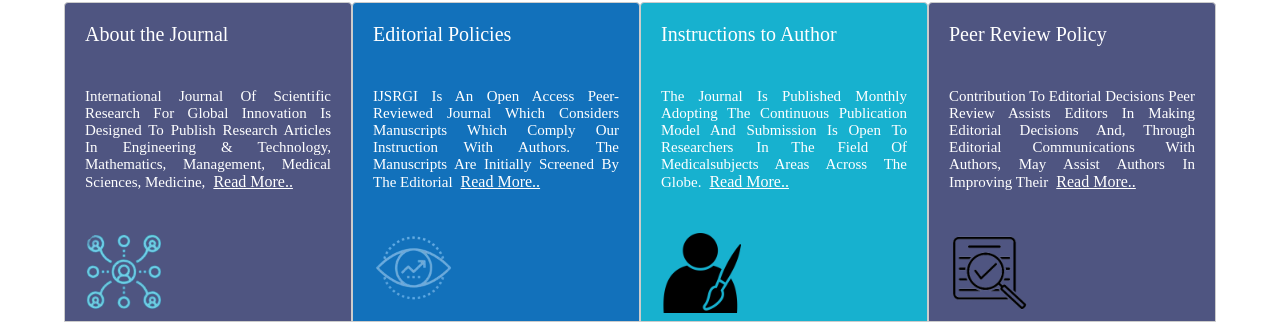
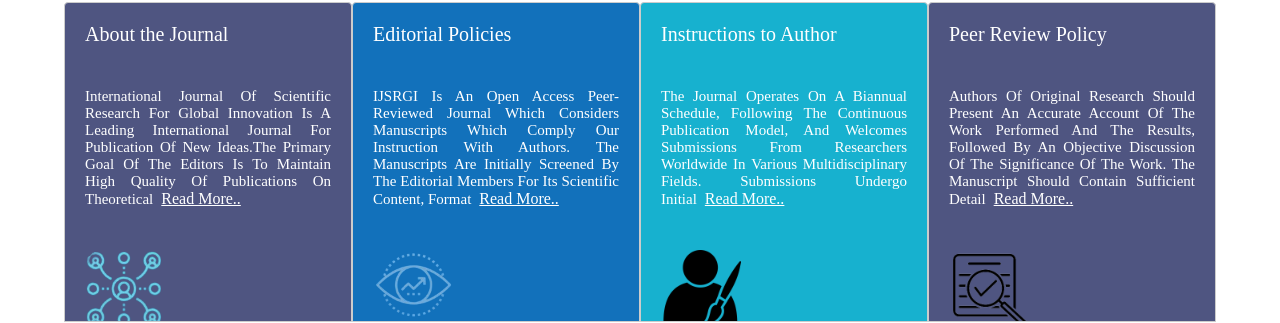
Before and after one commit to LokeshwarPrasad3/College-Journal-Web, a React (Vite) app: page / in a window 1280 px wide. Shown: the part 477-800 px from the top of the page. Built offline with nearby package versions, Linux system fonts and the light colour scheme; a web font is replaced by a local one.

Commit message:
added some content

```diff
--- a/src/CSS/Pages.css
+++ b/src/CSS/Pages.css
@@ -157,7 +157,7 @@ ol {
   font-size: 17px;
 }
 .mono {
-  text-decoration: underline;
+  /* text-decoration: underline; */
   font-family: "Times New Roman", Times, serif;
 }
 .aboutus_points li a {
--- a/src/Components/Contents.jsx
+++ b/src/Components/Contents.jsx
@@ -22,9 +22,10 @@ const Contents = () => {
           <div className="grids" id="grid-3">
             <p className="grid_heading">About the Journal</p>
             <p className="grid_para">
-              International Journal of Scientific research for global Innovation
-              is designed to publish research articles in Engineering &
-              Technology, Mathematics, Management, Medical Sciences, Medicine,
+              International Journal Of Scientific Research For Global Innovation
+              is a leading international journal for publication of new
+              ideas.The primary goal of the editors is to maintain high quality
+              of publications on theoretical
               <ReadMore color={"white"} path={"/about"} />
             </p>
             <img className="img-grid" src="./Images/about-us.png" alt="" />
@@ -34,7 +35,8 @@ const Contents = () => {
             <p className="grid_para">
               IJSRGI is an open access peer-reviewed journal which considers
               manuscripts which comply our instruction with authors. The
-              manuscripts are initially screened by the editorial
+              manuscripts are initially screened by the editorial members for
+              its scientific content, format
               <ReadMore color={"white"} path={"/policies"} />
             </p>
             <img className="img-grid" src="./Images/review.png" alt="" />
@@ -42,9 +44,10 @@ const Contents = () => {
           <div className="grids" id="grid-2">
             <p className="grid_heading">Instructions to Author</p>
             <p className="grid_para">
-              The Journal is published monthly adopting the continuous
-              publication model and submission is open to researchers in the
-              field of medicalsubjects areas across the globe.
+              The journal operates on a biannual schedule, following the
+              continuous publication model, and welcomes submissions from
+              researchers worldwide in various multidisciplinary fields.
+              Submissions undergo initial
               <ReadMore color={"white"} path={"/instruction-author"} />
             </p>
             <img className="img-grid" src="./Images/author.png" alt="" />
@@ -52,9 +55,10 @@ const Contents = () => {
           <div className="grids" id="grid-3">
             <p className="grid_heading">Peer Review Policy</p>
             <p className="grid_para">
-              Contribution to editorial decisions Peer review assists editors in
-              making editorial decisions and, through editorial communications
-              with authors, may assist authors in improving their
+              Authors of original research should present an accurate account of
+              the work performed and the results, followed by an objective
+              discussion of the significance of the work. The manuscript should
+              contain sufficient detail
               <ReadMore color={"white"} path={"/review-policy"} />
             </p>
             <img className="img-grid" src="./Images/review-policy.png" alt="" />
--- a/src/Pages/ContactUs.jsx
+++ b/src/Pages/ContactUs.jsx
@@ -18,12 +18,9 @@ const ContactUs = () => {
               <a href="mailto:editor@ijsrgi.com">editor@ijsrgi.com</a>
             </li>
             <li>
-              For Conference Queries :{" "}
+              For Publication Queries Contact No.
+              <span className="mono"> +91 922911555</span>&nbsp;,
               <span className="mono"> +91 78282 49416</span>
-            </li>
-            <li>
-              For Publication Queries :{" "}
-              <span className="mono"> +91 922911555</span>{" "}
             </li>
           </ul>
         </div>
--- a/src/Pages/ReviewPolicy.jsx
+++ b/src/Pages/ReviewPolicy.jsx
@@ -419,11 +419,11 @@ const ReviewPolicy = () => {
         </p>
         <ol>
           <li>
-            <b> &lt;15 % Plagiarism:</b> The manuscript will be given an ID and
+            <b> &lt;20 % Plagiarism:</b> The manuscript will be given an ID and
             They will be advised to wait for the next process through the mail.
           </li>
           <li>
-            <b>15 - 30% Plagiarism:</b> The manuscript will not be given an ID
+            <b>20 - 30% Plagiarism:</b> The manuscript will not be given an ID
             and the manuscript will be sent back to author for content revision.
           </li>
           <li>
```
Also changed, not shown: 6 other files (tests, documents, lock files or other folders).
